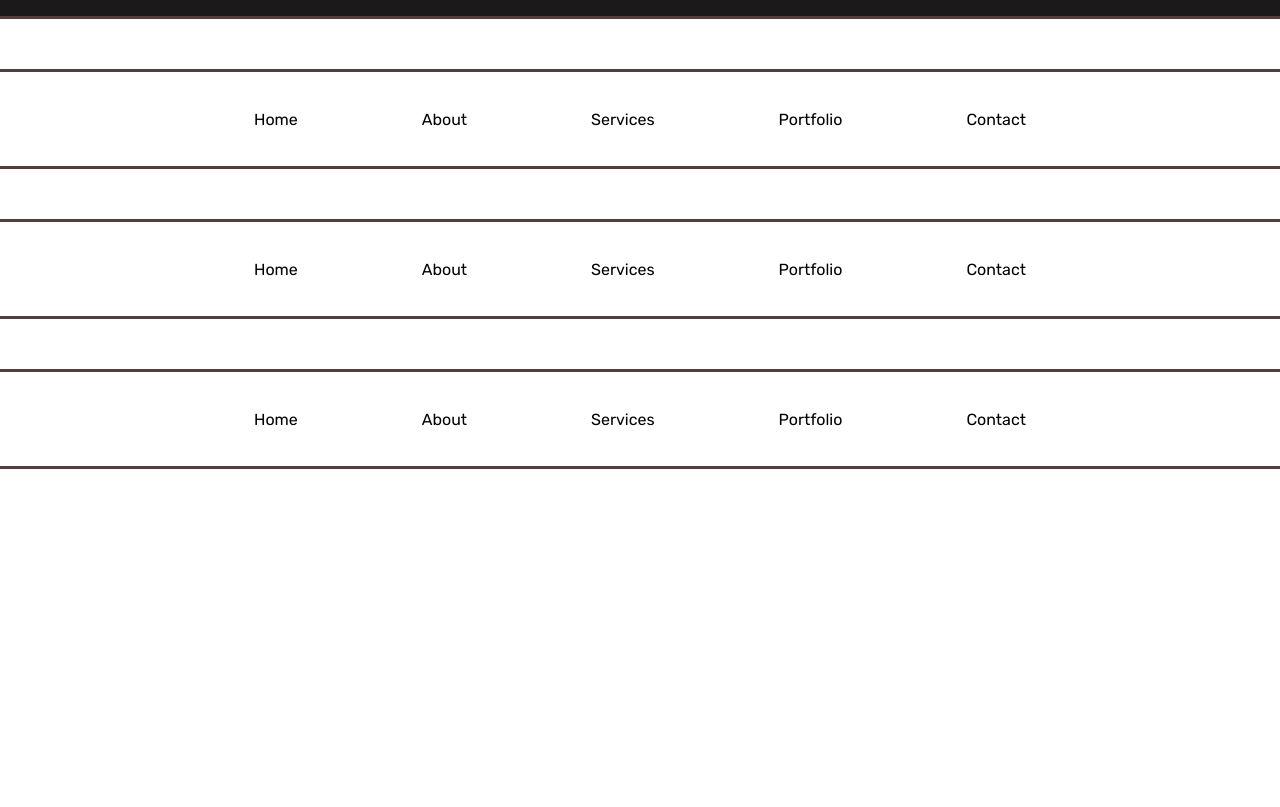
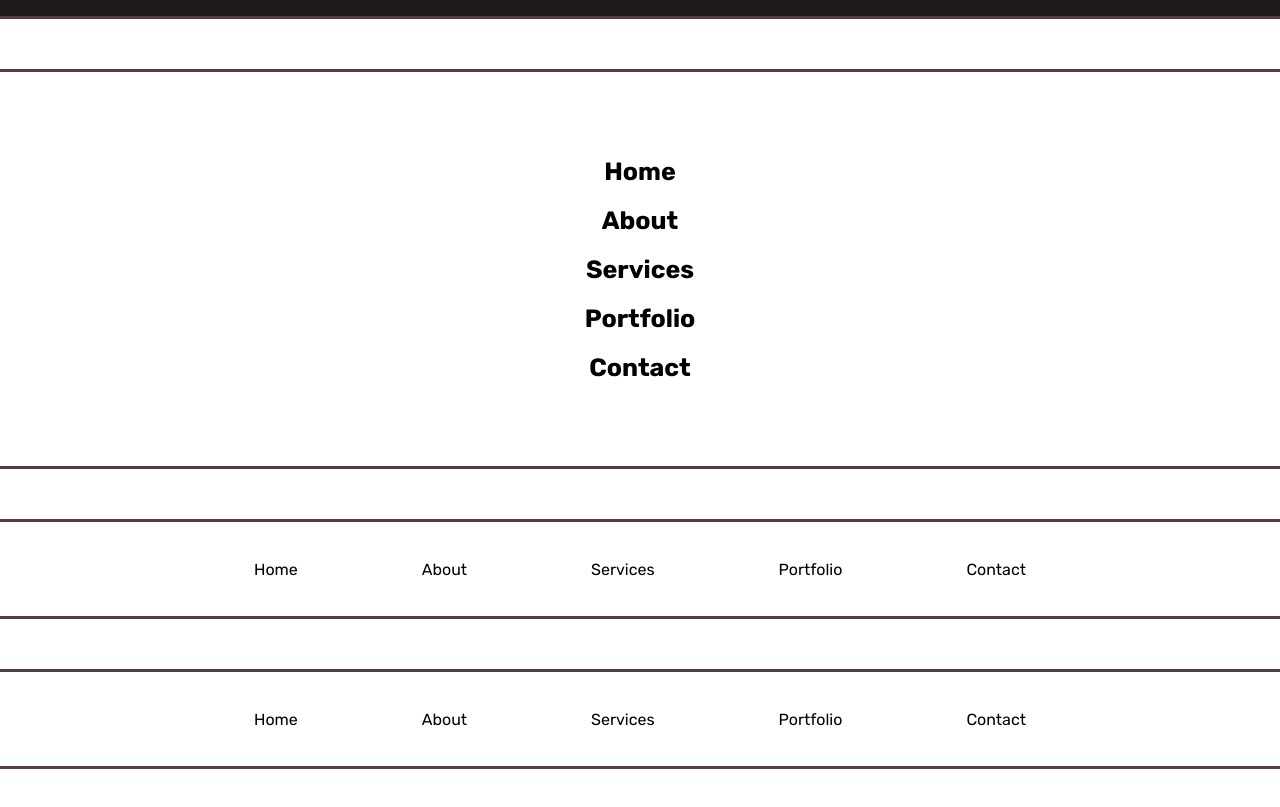
Before and after one commit to KamilJakobczak/css-projects, a website: page navs/index.html in a window 1280 px wide. Shown: the part 2001-2808 px from the top of the page. Before the commit the page ends 2520 px from the top, so only its background shows below. Drawn offline with Linux system fonts and the light colour scheme.

Commit message:
add 10th and 11th nav effect

```diff
--- a/navs/index.html
+++ b/navs/index.html
@@ -137,11 +137,11 @@
     </div>
     <div class="container" id="n11">
       <ul>
-        <li><a href="#">Home</a></li>
-        <li><a href="#">About</a></li>
-        <li><a href="#">Services</a></li>
-        <li><a href="#">Portfolio</a></li>
-        <li><a href="#">Contact</a></li>
+        <li><a href="#" data-text="Home">Home</a></li>
+        <li><a href="#" data-text="About">About</a></li>
+        <li><a href="#" data-text="Services">Services</a></li>
+        <li><a href="#" data-text="Portfolio">Portfolio</a></li>
+        <li><a href="#" data-text="Contact">Contact</a></li>
       </ul>
     </div>
     <div class="container" id="n12">
--- a/navs/scss/styles.scss
+++ b/navs/scss/styles.scss
@@ -542,4 +542,83 @@ body {
       }
     }
   }
+  #n11 {
+    height: 400px;
+
+    ul {
+      position: relative;
+      flex-direction: column;
+      justify-content: center;
+      li {
+        a {
+          display: inline-flex;
+          position: unset;
+          font-size: 25px;
+          font-weight: 700;
+          transition: 0.5s;
+          &:before {
+            content: '';
+            position: absolute;
+            top: 50%;
+            left: 50%;
+            width: 100dvw;
+            height: 400px;
+            transform: translate(-50%, -50%);
+            color: rgba(0, 0, 0, 0.1);
+            display: flex;
+            text-align: center;
+            align-items: center;
+            justify-content: center;
+            font-size: 50px;
+            text-transform: uppercase;
+            font-weight: 900;
+            z-index: -1;
+            letter-spacing: 500px;
+            opacity: 0;
+            transition: 0.5s;
+          }
+          &:hover {
+            color: black;
+            background-color: white;
+
+            &:before {
+              content: attr(data-text);
+              letter-spacing: 15px;
+              opacity: 1;
+            }
+          }
+        }
+        &:nth-child(1) {
+          a:before {
+            background-color: aquamarine;
+          }
+        }
+        &:nth-child(2) {
+          a:before {
+            background-color: rgb(135, 71, 153);
+          }
+        }
+        &:nth-child(3) {
+          a:before {
+            background-color: rgb(12, 95, 67);
+          }
+        }
+        &:nth-child(4) {
+          a:before {
+            background-color: rgb(188, 214, 70);
+          }
+        }
+        &:nth-child(5) {
+          a:before {
+            background-color: rgb(215, 75, 75);
+          }
+        }
+      }
+      &:hover {
+        a {
+          color: #0002;
+        }
+      }
+    }
+  }
 }
```
Also changed, not shown: navs/css/styles.css, 1 other file.
